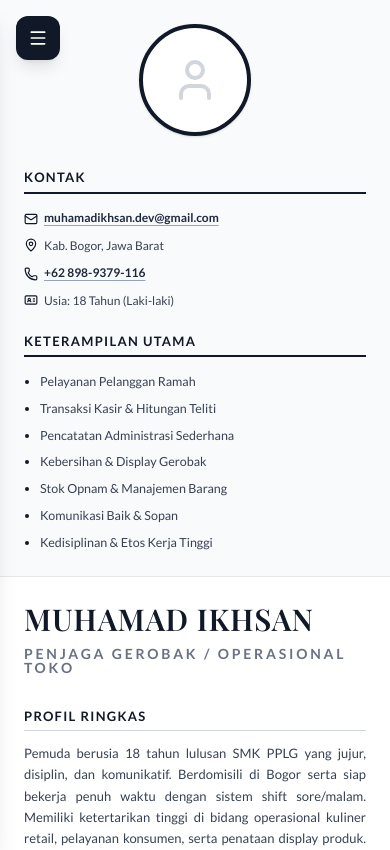
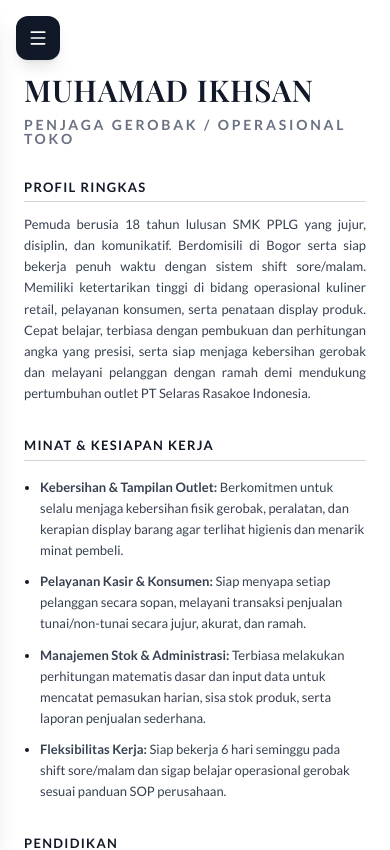
Before and after one commit to muhamadikhsandev/cervia, a Vue app: page / in a window 390 px wide. Shown: the top 850 px of the page. Built offline with nearby package versions, Linux system fonts and the light colour scheme.

Commit message:
refaktor to vue 4

```diff
--- a/src/App.vue
+++ b/src/App.vue
@@ -73,7 +73,17 @@ function clearTemplateSearch() {
 
 function selectTemplate(tabId) {
   switchTab(tabId);
+  closeMobileSidebar();
+}
+
+function openMobileSidebar() {
+  mobileSidebarOpen.value = true;
+  document.body.style.overflow = 'hidden';
+}
+
+function closeMobileSidebar() {
   mobileSidebarOpen.value = false;
+  document.body.style.overflow = '';
 }
 
 const activeComponent = computed(() => {
@@ -123,7 +133,7 @@ document.title = pdfFileName.value;
 <template>
   <div class="app-shell pt-0 pb-0 lg:pt-4 lg:pb-6 font-lato min-h-screen bg-gray-200 overflow-x-hidden">
     <div class="app-layout w-full max-w-[1400px] mx-auto px-0 lg:px-4 flex flex-col lg:flex-row gap-0 lg:gap-6 items-start">
-    <div v-if="mobileSidebarOpen" @click="mobileSidebarOpen = false" class="fixed inset-0 z-40 bg-black/40 lg:hidden no-print"></div>
+    <div v-if="mobileSidebarOpen" @click="closeMobileSidebar" class="fixed inset-0 z-40 bg-black/40 lg:hidden no-print"></div>
     <aside
       class="fixed inset-y-0 left-0 z-50 w-[min(86vw,320px)] overflow-y-auto transform -translate-x-full transition-transform duration-300 lg:static lg:inset-auto lg:z-auto lg:translate-x-0 lg:w-80 lg:min-h-[calc(100vh-2rem)] lg:flex-none lg:sticky lg:top-0 lg:overflow-visible bg-white p-5 rounded-r-xl lg:rounded-xl shadow-xl lg:shadow-md flex flex-col gap-4 no-print border-l-4 border-cv-dark"
       :class="{ 'translate-x-0': mobileSidebarOpen }"
@@ -131,7 +141,7 @@ document.title = pdfFileName.value;
       <div class="flex items-center gap-2 border-b border-gray-100 pb-4">
         <div class="w-9 h-9 rounded-lg bg-cv-dark text-white flex items-center justify-center"><FilePen class="w-5 h-5" /></div>
         <div class="flex-1"><div class="text-lg font-black tracking-tight text-cv-dark">Cervia</div><div class="text-[10px] text-gray-500 uppercase tracking-widest">CV Maker</div></div>
-        <button type="button" @click="mobileSidebarOpen = false" class="lg:hidden p-1.5 rounded-md text-gray-500 hover:bg-gray-100 hover:text-cv-dark" aria-label="Tutup menu"><X class="w-5 h-5" /></button>
+        <button type="button" @click="closeMobileSidebar" class="lg:hidden p-1.5 rounded-md text-gray-500 hover:bg-gray-100 hover:text-cv-dark" aria-label="Tutup menu"><X class="w-5 h-5" /></button>
       </div>
       <!-- BARIS ATAS: INPUT NAMA FILE PDF DAN TOMBOL AKSI -->
       <div class="flex flex-col md:flex-row justify-between items-start md:items-end gap-3 border-b border-gray-100 pb-3.5">
@@ -192,7 +202,7 @@ document.title = pdfFileName.value;
     </main>
     </div>
 
-    <button type="button" @click="mobileSidebarOpen = true" class="lg:hidden fixed top-4 left-4 z-30 w-11 h-11 rounded-xl bg-cv-dark text-white shadow-lg flex items-center justify-center active:scale-95 transition no-print" aria-label="Buka menu Cervia">
+    <button type="button" @click="openMobileSidebar" class="lg:hidden fixed top-4 left-4 z-30 w-11 h-11 rounded-xl bg-cv-dark text-white shadow-lg flex items-center justify-center active:scale-95 transition no-print" aria-label="Buka menu Cervia">
       <Menu class="w-5 h-5" />
     </button>
   </div>
--- a/src/global.css
+++ b/src/global.css
@@ -72,6 +72,15 @@ body {
     .cv-left-col,
     .cv-right-col {
         flex: none;
+    }
+
+    .cv-left-col {
+        order: 2;
+    }
+
+    .cv-right-col {
+        order: 1;
+        padding-top: 4.5rem !important;
     }
 }
 
```
